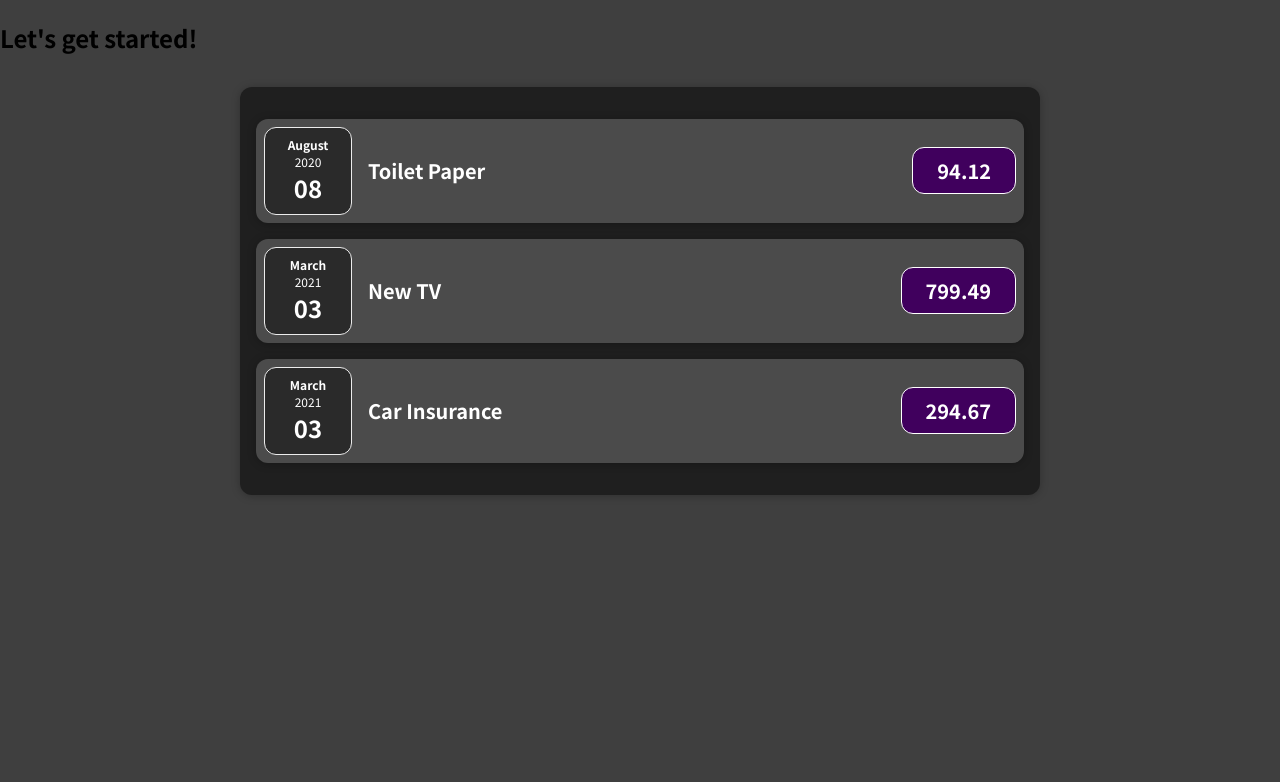
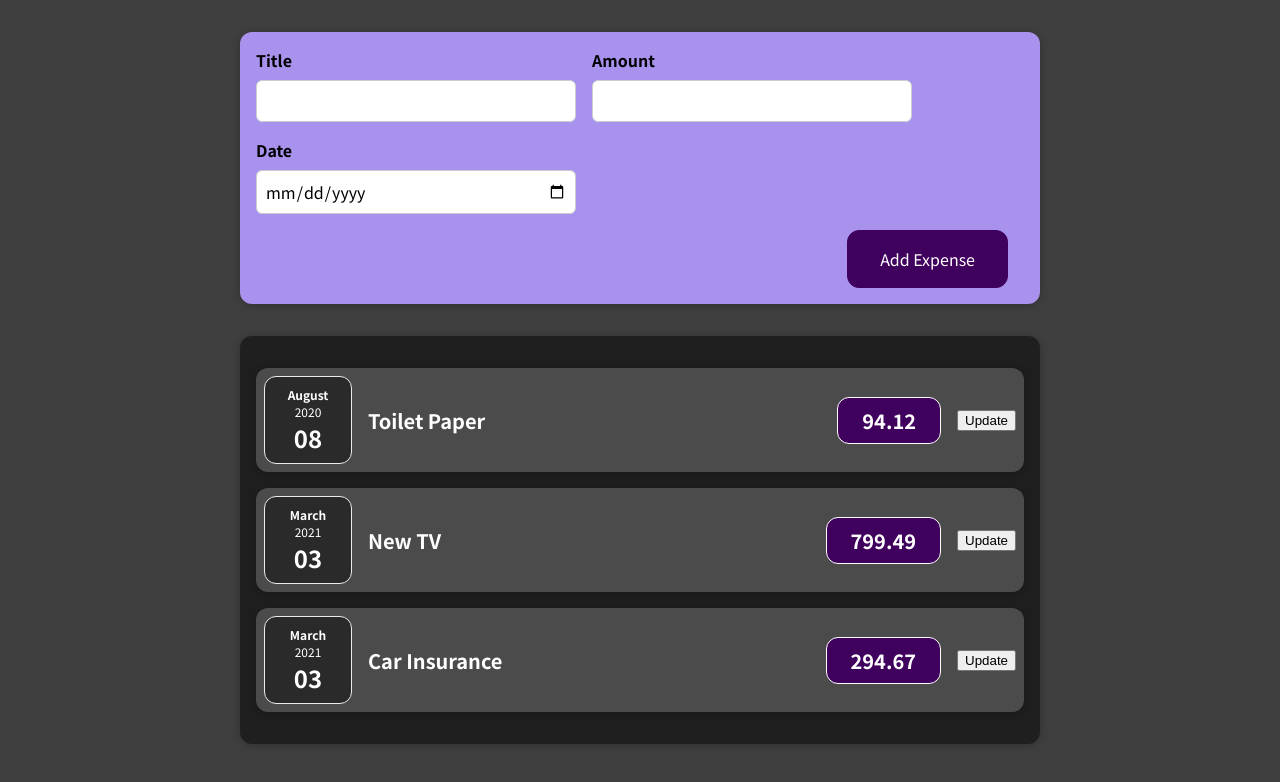
Before and after one commit to Piperski13/react-expenses-tracker, a React (Create React App) app: page / in a window 1280 px wide. Shown: the top 782 px of the page. Built offline with nearby package versions, Linux system fonts and the light colour scheme.

Commit message:
Added form

```diff
--- a/src/App.js
+++ b/src/App.js
@@ -1,4 +1,5 @@
 import Expenses from "./components/Expenses/Expenses.js";
+import NewExpenses from "./components/NewExpenses/NewExpenses.js";
 
 const expenses = [
   {
@@ -25,7 +26,7 @@ const expenses = [
 const App = () => {
   return (
     <div>
-      <h2>Let's get started!</h2>
+      <NewExpenses />
       <Expenses items={expenses}></Expenses>
     </div>
   );
--- a/src/components/Expenses/ExpenseItem.js
+++ b/src/components/Expenses/ExpenseItem.js
@@ -1,14 +1,23 @@
+import React, { useState } from "react";
 import ExpenseDate from "./ExpenseDate.js";
 import Card from "../UI/Card.js";
 import "./ExpenseItem.css";
 
 const ExpenseItem = (props) => {
+  const [title, setTitle] = useState(props.title);
+
+  const clickHandler = () => {
+    setTitle("Updated");
+    console.log(title);
+  };
+
   return (
     <Card className="expense-item">
       <ExpenseDate date={props.date}></ExpenseDate>
       <div className="expense-item__description">
-        <h2>{props.title}</h2>
+        <h2>{title}</h2>
         <div className="expense-item__price">{props.amount}</div>
+        <button onClick={clickHandler}>Update</button>
       </div>
     </Card>
   );
--- /dev/null
+++ b/src/components/NewExpenses/ExpensesForm.css
@@ -0,0 +1,26 @@
+.new-expense__controls {
+  display: flex;
+  flex-wrap: wrap;
+  gap: 1rem;
+  margin-bottom: 1rem;
+  text-align: left;
+}
+
+.new-expense__control label {
+  font-weight: bold;
+  margin-bottom: 0.5rem;
+  display: block;
+}
+
+.new-expense__control input {
+  font: inherit;
+  padding: 0.5rem;
+  border-radius: 6px;
+  border: 1px solid #ccc;
+  width: 20rem;
+  max-width: 100%;
+}
+
+.new-expense__actions {
+  text-align: right;
+}
--- /dev/null
+++ b/src/components/NewExpenses/ExpensesForm.js
@@ -0,0 +1,27 @@
+import "./ExpensesForm.css";
+
+const ExpenseForm = () => {
+  return (
+    <form>
+      <div className="new-expense__controls">
+        <div className="new-expense__control">
+          <label>Title</label>
+          <input type="text"></input>
+        </div>
+        <div className="new-expense__control">
+          <label>Amount</label>
+          <input type="number" min="0.01" step="0.01"></input>
+        </div>
+        <div className="new-expense__control">
+          <label>Date</label>
+          <input type="date" min="2019-01-01" step="2022-12-31"></input>
+        </div>
+      </div>
+      <div className="new-expense__actions">
+        <button type="submit">Add Expense</button>
+      </div>
+    </form>
+  );
+};
+
+export default ExpenseForm;
--- /dev/null
+++ b/src/components/NewExpenses/NewExpenses.css
@@ -0,0 +1,38 @@
+.new-expense {
+  background-color: #a892ee;
+  padding: 1rem;
+  margin: 2rem auto;
+  width: 50rem;
+  max-width: 95%;
+  border-radius: 12px;
+  text-align: center;
+  box-shadow: 0 1px 8px rgba(0, 0, 0, 0.25);
+}
+
+.new-expense button {
+  font: inherit;
+  cursor: pointer;
+  padding: 1rem 2rem;
+  border: 1px solid #40005d;
+  background-color: #40005d;
+  color: white;
+  border-radius: 12px;
+  margin-right: 1rem;
+}
+
+.new-expense button:hover,
+.new-expense button:active {
+  background-color: #510674;
+  border-color: #510674;
+}
+
+.new-expense button.alternative {
+  color: #220131;
+  border-color: transparent;
+  background-color: transparent;
+}
+
+.new-expense button.alternative:hover,
+.new-expense button.alternative:active {
+  background-color: #ddb3f8;
+}
--- /dev/null
+++ b/src/components/NewExpenses/NewExpenses.js
@@ -0,0 +1,12 @@
+import ExpensesForm from "./ExpensesForm.js";
+import "./NewExpenses.css";
+
+const NewExpenses = () => {
+  return (
+    <div className="new-expense">
+      <ExpensesForm></ExpensesForm>
+    </div>
+  );
+};
+
+export default NewExpenses;
```
